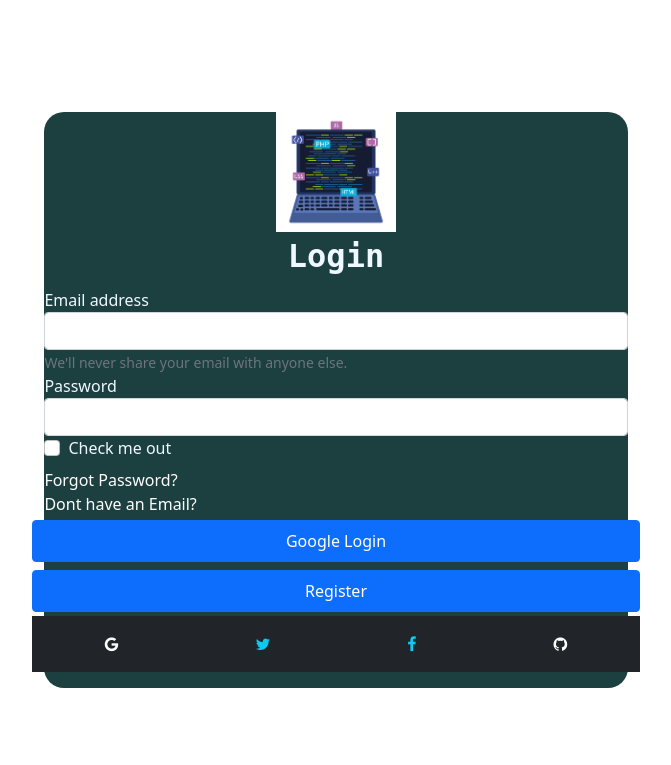
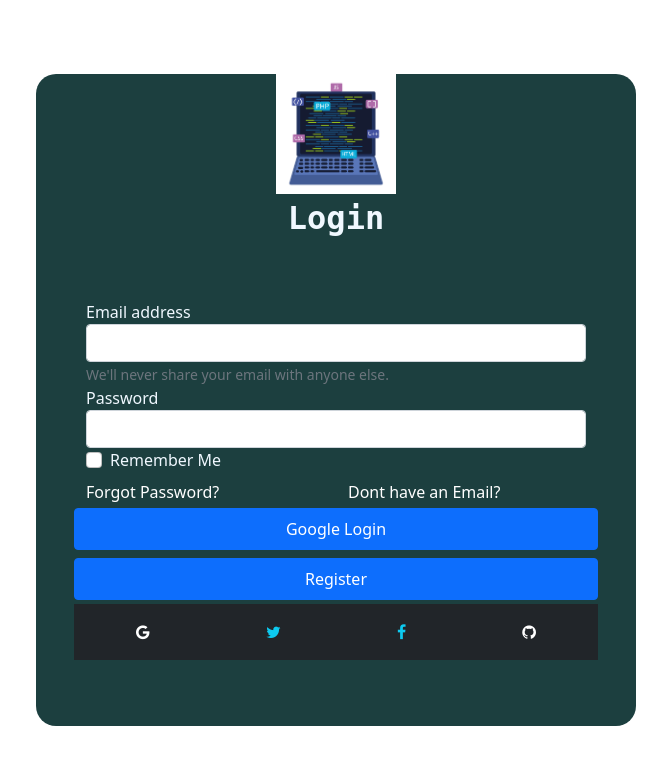
Before and after one commit to Jayson7/djaango-Auths, a Django app: page /social/login/ in a window 1280 px wide. Shown: the top 765 px of the page, without its empty margins (304-975 px from the left). Run offline with Django 4.2, Linux system fonts and the light colour scheme; some libraries are stand-ins or nearby versions.

Commit message:
google login page customization

```diff
--- a/authenticator/Templates/account/login.html
+++ b/authenticator/Templates/account/login.html
@@ -31,7 +31,7 @@
       <div class="wrappers">
         <div class="logos-img"></div>
         <div class="logos">Login</div>
-        <form method="post" class="my-2">
+        <form method="post" class="my-2" action="{% url 'account_login' %} >
           {% csrf_token %}
           <div class="form-group">
             <label for="exampleInputEmail1">Email address</label>
@@ -63,16 +63,22 @@
               id="exampleCheck1"
             />
             <label class="form-check-label" for="exampleCheck1"
-              >Check me out</label
+              >Remember Me</label
             >
           </div>
           <div
             class="d-flex my-2 row justify-content-around align-items-center"
           >
-            <a href="#" class="text-white text-decoration-none">
+            <a
+              href="{% url 'account_reset_password' %}"
+              class="text-white text-decoration-none col"
+            >
               Forgot Password?</a
             >
-            <a href="#" class="text-white text-decoration-none">
+            <a
+              href="{% url 'login' %}"
+              class="text-white col text-decoration-none"
+            >
               Dont have an Email?</a
             >
             <button type="submit" class="btn py-2 my-1 btn-primary">
--- a/authenticator/static/login.css
+++ b/authenticator/static/login.css
@@ -1,6 +1,6 @@
 .wrappers {
     background-color: rgb(28, 63, 63);
-    width: auto;
+    width: 600px;
     display: flex;
     height: auto;
     flex-direction: column;
@@ -39,3 +39,7 @@
         width: 100vw;
     }
 }
+
+form {
+    padding: 50px;
+}
```
Also changed, not shown: authenticator/db.sqlite3.
